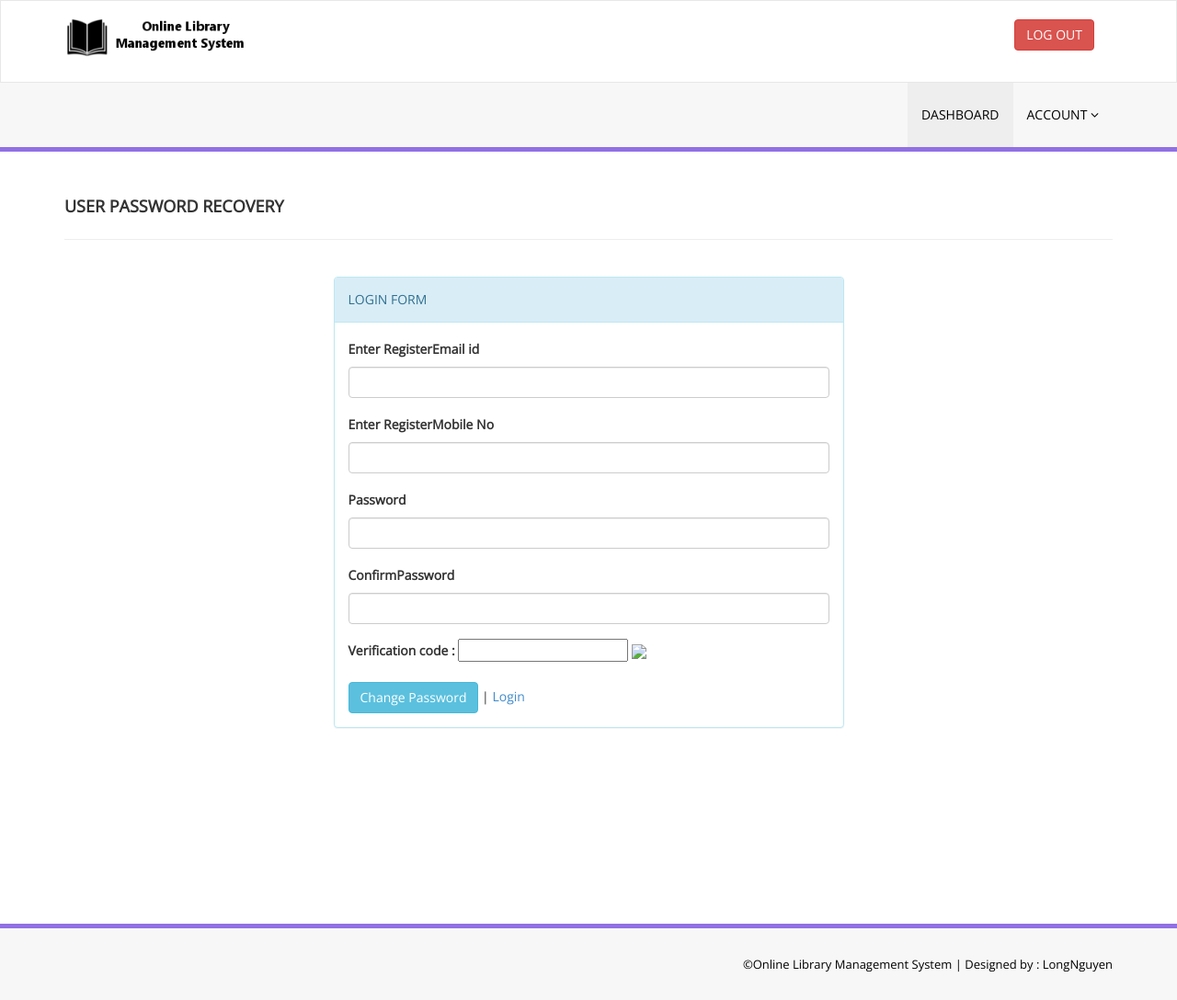
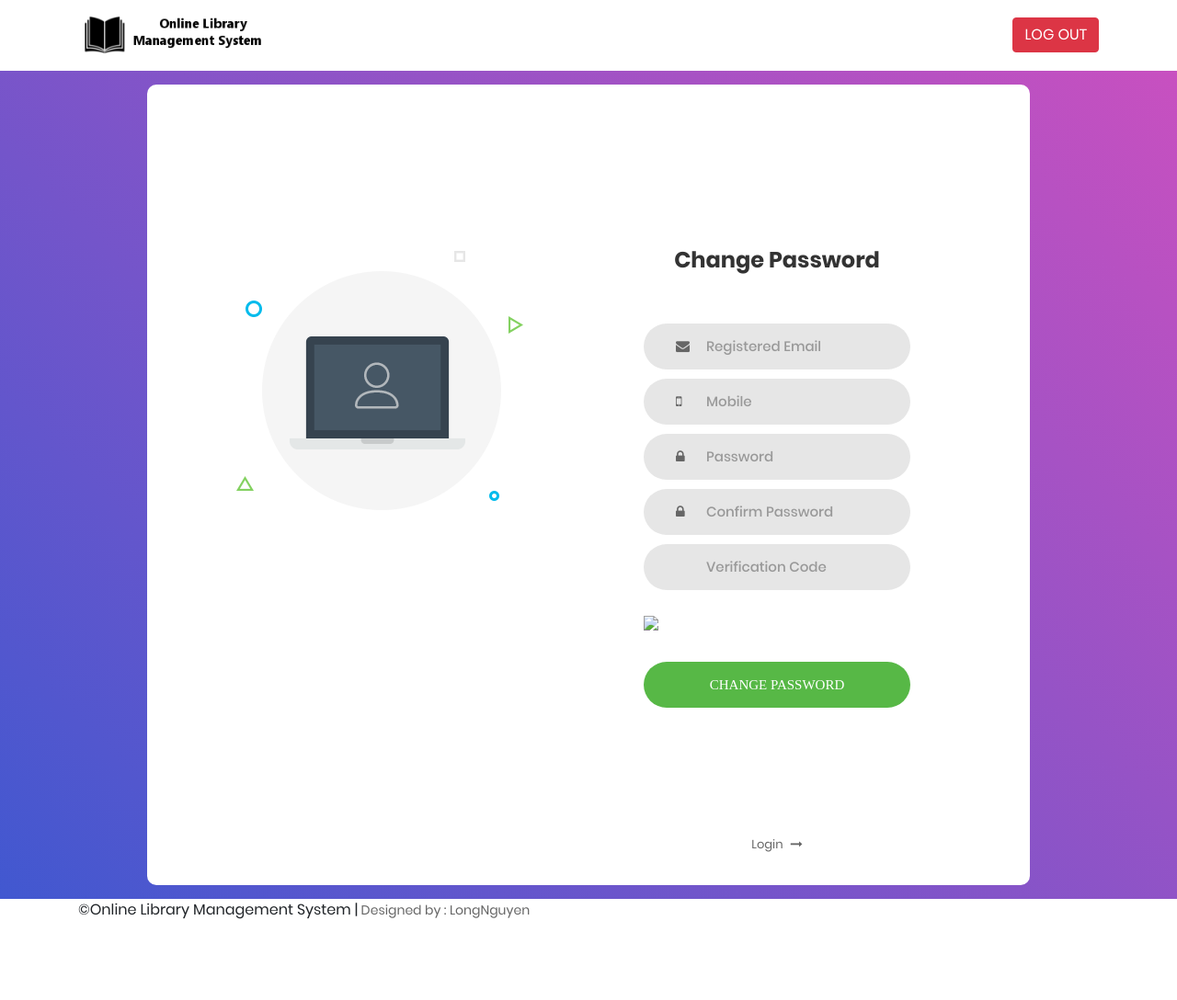
Before and after one commit to thanhmai89/LibraryManagement, a PHP site: page /user-forgot-password.php in a window 1280 px wide. Shown: the whole page at 92% size. After the commit the page ends 1000 px from the top, so only its background shows below. Run offline with PHP 8.4, Linux system fonts and the light colour scheme; a user stored in the database is signed in; some web fonts are replaced.

Commit message:
Redesigned yser-forgot-password.php

```diff
--- a/LibraryManagement/studentid.txt
+++ b/LibraryManagement/studentid.txt
@@ -1 +1 @@
-SID025
+SID027
--- a/LibraryManagement/user-forgot-password.php
+++ b/LibraryManagement/user-forgot-password.php
@@ -39,12 +39,20 @@
   <meta name="description" content="" />
   <meta name="author" content="" />
   <title>Online Library Management System | Password Recovery </title>
-  <!-- BOOTSTRAP CORE STYLE  -->
-  <link href="assets/css/bootstrap.css" rel="stylesheet" />
-  <!-- FONT AWESOME STYLE  -->
-  <link href="assets/css/font-awesome.css" rel="stylesheet" />
-  <!-- CUSTOM STYLE  -->
-  <link href="assets/css/style.css" rel="stylesheet" />
+  <link rel="icon" type="image/png" href="assets/img/favicon.ico"/>
+<!--===============================================================================================-->
+	<link rel="stylesheet" type="text/css" href="assets/vendor/bootstrap/css/bootstrap.min.css">
+<!--===============================================================================================-->
+  <link rel="stylesheet" type="text/css" href="assets/vendor/animate/animate.css">
+<!--===============================================================================================-->
+	<link rel="stylesheet" type="text/css" href="assets/fonts/font-awesome-4.7.0/css/font-awesome.min.css">
+<!--===============================================================================================-->
+	<link rel="stylesheet" type="text/css" href="assets/vendor/css-hamburgers/hamburgers.min.css">
+<!--===============================================================================================-->
+	<link rel="stylesheet" type="text/css" href="assets/vendor/select2/select2.min.css">
+<!--===============================================================================================-->
+	<link rel="stylesheet" type="text/css" href="assets/css/util.css">
+	<link rel="stylesheet" type="text/css" href="assets/css/main.css">
   <!-- GOOGLE FONT -->
   <link href='http://fonts.googleapis.com/css?family=Open+Sans' rel='stylesheet' type='text/css' />
   <script type="text/javascript">
@@ -64,58 +72,70 @@
   <!------MENU SECTION START-->
   <?php include('includes/header.php'); ?>
   <!-- MENU SECTION END-->
-  <div class="content-wrapper">
-    <div class="container">
-      <div class="row pad-botm">
-        <div class="col-md-12">
-          <h4 class="header-line">User Password Recovery</h4>
-        </div>
+  <div class="limiter">
+		<div class="container-login100">
+			<div class="wrap-login100">
+				<div class="login100-pic js-tilt" data-tilt>
+					<img src="assets/img/img-01.png" alt="IMG">
 				</div>
 
       <!--LOGIN PANEL START-->
-      <div class="row">
-        <div class="col-md-6 col-sm-6 col-xs-12 col-md-offset-3">
-          <div class="panel panel-info">
+      <form class="login100-form validate-form" nrole="form" name="chngpwd" method="post" onSubmit="return valid();">
+					<span class="login100-form-title">
+						Change Password
+					</span>
 					<div class="panel-heading">
-              LOGIN FORM
-            </div>
-            <div class="panel-body">
-              <form role="form" name="chngpwd" method="post" onSubmit="return valid();">
-
-                <div class="form-group">
-                  <label>Enter RegisterEmail id</label>
-                  <input class="form-control" type="email" name="email" required autocomplete="off" />
+						<div class="wrap-input100 validate-input">
+							<input class="input100" type="email" name="email" required autocomplete="off" required placeholder="Registered Email" />
+							<span class="focus-input100"></span>
+							<span class="symbol-input100">
+								<i class="fa fa-envelope" aria-hidden="true"></i>
+							</span>
 						</div>
 
-                <div class="form-group">
-                  <label>Enter RegisterMobile No</label>
-                  <input class="form-control" type="text" name="mobile" required autocomplete="off" />
+            <div class="wrap-input100 validate-input">
+							<input class="input100" type="text" type="text" name="mobile" autocomplete="off" placeholder="Mobile" required />
+							<span class="focus-input100"></span>
+							<span class="symbol-input100">
+								<i class="fa fa-mobile" aria-hidden="true"></i>
+							</span>
             </div>
 
-                <div class="form-group">
-                  <label>Password</label>
-                  <input class="form-control" type="password" name="newpassword" required autocomplete="off" />
+            <div class="wrap-input100 validate-input">
+							<input class="input100" type="password" name="newpassword" autocomplete="off" placeholder="Password" required />
+							<span class="focus-input100"></span>
+							<span class="symbol-input100">
+								<i class="fa fa-lock" aria-hidden="true"></i>
+							</span>
             </div>
 
-                <div class="form-group">
-                  <label>ConfirmPassword</label>
-                  <input class="form-control" type="password" name="confirmpassword" required autocomplete="off" />
+            <div class="wrap-input100 validate-input">
+							<input class="input100" type="password" name="confirmpassword" autocomplete="off" placeholder="Confirm Password" required />
+							<span class="focus-input100"></span>
+							<span class="symbol-input100">
+								<i class="fa fa-lock" aria-hidden="true"></i>
+							</span>
             </div>
 
-                <div class="form-group">
-                  <label>Verification code : </label>
-                  <input type="text" class="form-control1" name="vercode" maxlength="5" autocomplete="off" required style="height:25px;" />&nbsp;<img src="captcha.php">
+            <div class="wrap-input100 validate-input">
+              <input class="input100" type="text" name="vercode" maxlength="5" autocomplete="off" placeholder="Verification Code" required  />&nbsp;<br><img src="captcha.php">
+              <span class="focus-input100"></span>
             </div>
 
-                <button type="submit" name="change" class="btn btn-info">Change Password</button> | <a href="index.php">Login</a>
+            <div class="container-login100-form-btn">
+							<button class="login100-form-btn" type="submit" name="change" class="btn btn-danger" id="submit">
+								Change password
+							</button>
+            </div>
+
+            <div class="text-center p-t-136">
+							<a class="txt2" href="index.php">
+								Login
+								<i class="fa fa-long-arrow-right m-l-5" aria-hidden="true"></i>
+							</a>
+						</div>
 				</form>
 			</div>
-          </div>
-        </div>
-      </div>
-      <!---LOGIN PABNEL END-->
-
-
 		</div>
 	</div>
   <!-- CONTENT-WRAPPER SECTION END-->
```
Lines whose indentation alone changed are shown as unchanged.
